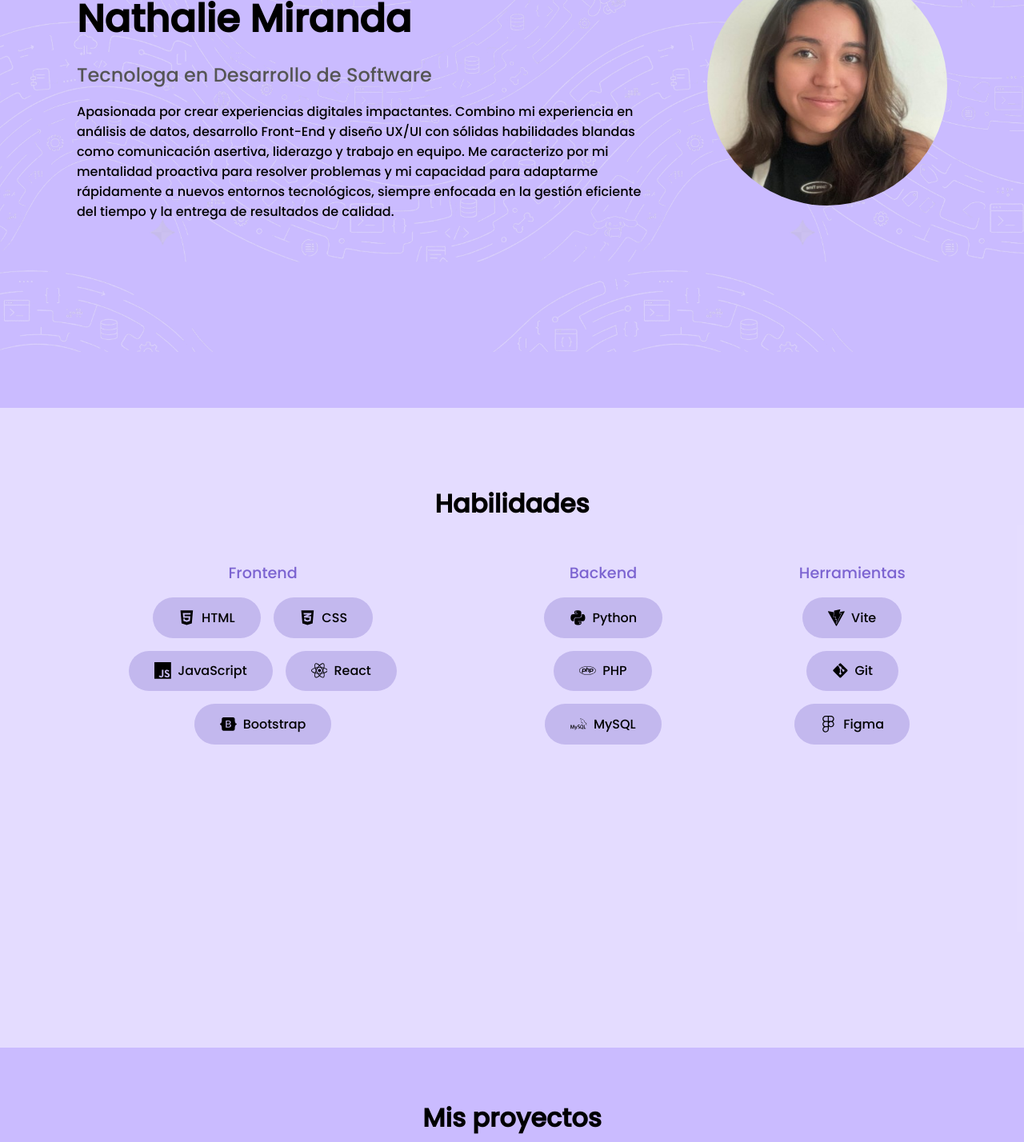
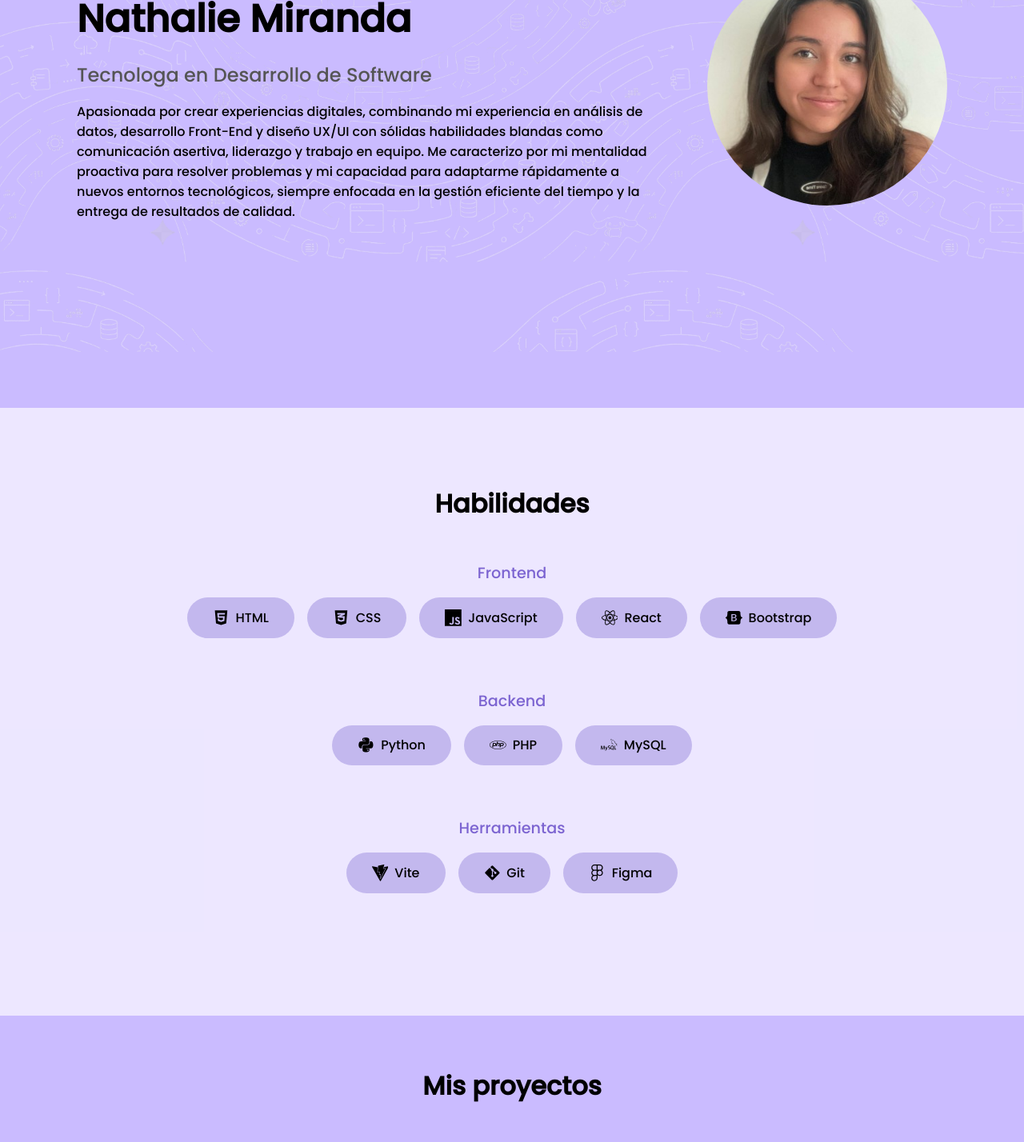
Before and after one commit to NathyGaby04/Portafolio, a React (Vite) app in the folder portafolio/: page / in a window 1280 px wide. Shown: the part 360-1788 px from the top of the page at 80% size. Built offline with nearby package versions, Linux system fonts and the light colour scheme.

Commit message:
Actualización

```diff
--- a/portafolio/src/components/SobreMi.jsx
+++ b/portafolio/src/components/SobreMi.jsx
@@ -7,8 +7,8 @@ function SobreMi() {
                 <p>Hola!, soy</p>
                 <h1>Nathalie Miranda</h1>
                 <h2>Tecnologa en Desarrollo de Software</h2>
-                <p>Apasionada por crear experiencias digitales impactantes.
-                    Combino mi experiencia en análisis de datos, desarrollo Front-End y diseño UX/UI con sólidas habilidades blandas como comunicación asertiva,
+                <p>Apasionada por crear experiencias digitales,
+                    combinando mi experiencia en análisis de datos, desarrollo Front-End y diseño UX/UI con sólidas habilidades blandas como comunicación asertiva,
                     liderazgo y trabajo en equipo. Me caracterizo por mi mentalidad proactiva para resolver problemas y mi capacidad para adaptarme rápidamente
                     a nuevos entornos tecnológicos, siempre enfocada en la gestión eficiente del tiempo y la entrega de resultados de calidad.</p>
             </div>
--- a/portafolio/src/index.css
+++ b/portafolio/src/index.css
@@ -131,9 +131,9 @@ body::before {
 
 /* ── Habilidades ── */
 .Habilidades {
-    min-height: 100vh;
+    min-height: 95vh;
     display: flex;
-    background-color: rgba(255, 255, 255, 0.493);
+    background-color: rgba(255, 255, 255, 0.651);
     position: relative;
     z-index: 0;
     flex-direction: column;
@@ -145,10 +145,10 @@ body::before {
 
 .Habilidades-categorias {
     display: flex;
-    flex-direction: row;
+    flex-direction: column;
     gap: 4rem;
     justify-content: center;
-    align-items: flex-start;
+    align-items: center;
 }
 
 .Habilidades-categoria {
@@ -156,6 +156,7 @@ body::before {
     flex-direction: column;
     align-items: center;
     gap: 1rem;
+    flex: 1;
 }
 
 .Habilidades-categoria h3 {
@@ -259,7 +260,7 @@ body::before {
     min-height: 85vh;
     padding: 4rem 6rem;
     display: flex;
-    background-color: rgb(235, 233, 233);
+    background-color: rgba(255, 255, 255, 0.651);
     position: relative;
     z-index: 0;
     flex-direction: column;
```
Also changed, not shown: portafolio/src/assets/proyecto1.png, 1 other file (tests, documents, lock files or other folders).
